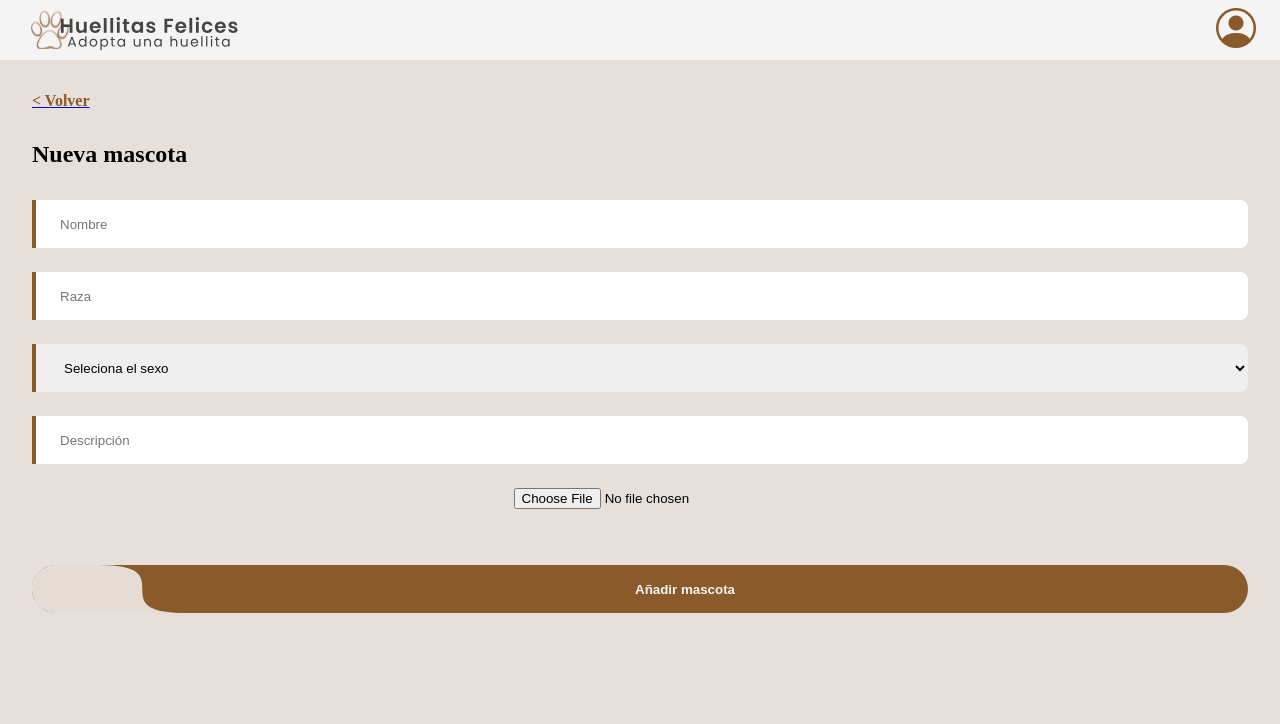
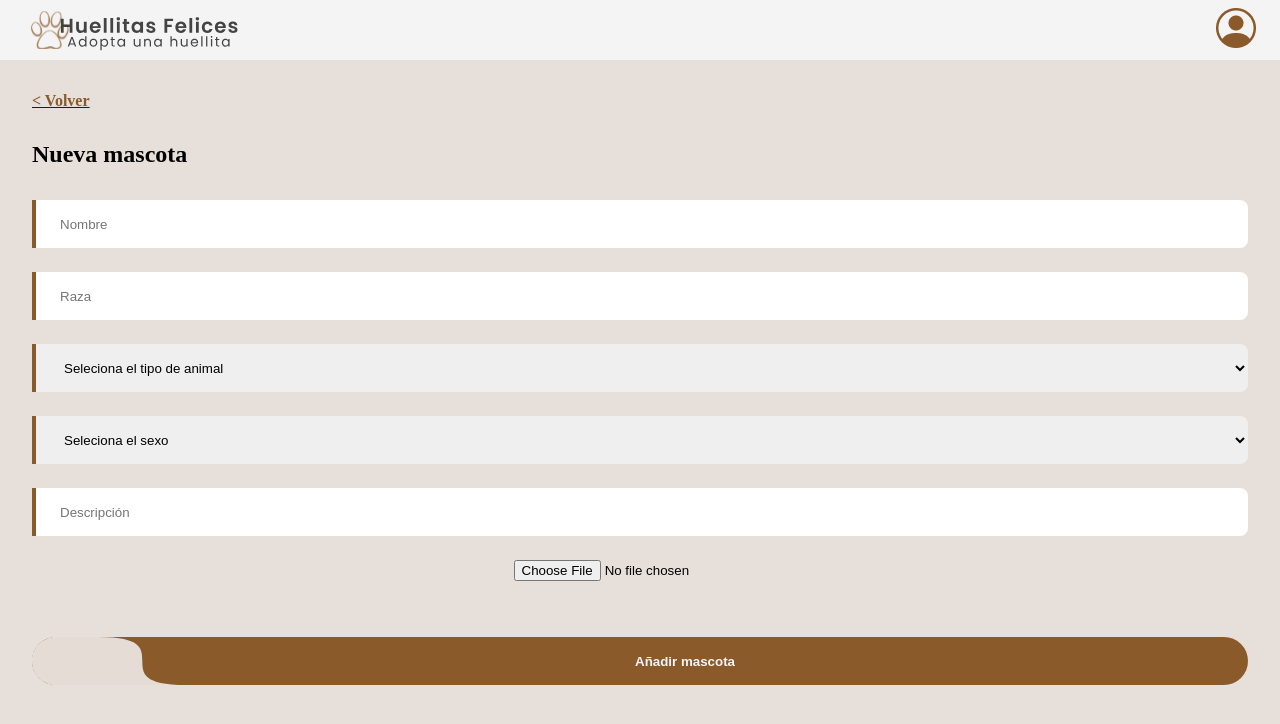
Before and after one commit to PresaMaite/HuellitasFelices, a React (Vite) app: page /admin/form in a window 1280 px wide. Shown: the top 724 px of the page. Built offline with nearby package versions, Linux system fonts and the light colour scheme.

Commit message:
THEBUTTON added

```diff
--- a/src/components/BtnPetSelect/BtnPetSelect.css
+++ b/src/components/BtnPetSelect/BtnPetSelect.css
@@ -1,6 +1,7 @@
 #buttons {
   width: 100%;
   display: flex;
+  margin: 24px 0;
 }
 
 #buttons button {
@@ -17,21 +18,6 @@
   color: #fff;
 }
 
-#animals-list {
-  display: flex;
-  flex-wrap: wrap;
-}
-
 .animal {
   width: 50%;
 }
-
-/* #buttons {
-
-  width: 70px;
-  height: 30px;
-  background-color: rgb(176, 77, 77);
-  border-color: none;
-  border-radius: 20px;
-  border: 0;
-} */
--- a/src/components/BtnPetSelect/BtnPetSelect.jsx
+++ b/src/components/BtnPetSelect/BtnPetSelect.jsx
@@ -1,7 +1,10 @@
 import "./BtnPetSelect.css";
-import React, { useState } from "react";
+import PropTypes from 'prop-types';
 
-function BtnPetSelect({ animals }) {
+import { useState } from "react";
+
+
+function BtnPetSelect({ animals, filterCallback }) {
   const [data, setData] = useState({
     selectedAnimals: animals,
     selected: "all",
@@ -14,24 +17,27 @@ function BtnPetSelect({ animals }) {
       selectedAnimals: animals,
       selected: "all",
     });
+    filterCallback(animals);
   };
 
   const selectCats = () => {
     console.log("selecting cats");
     setData({
-      selectedAnimals: animals.filter((animal) => animal.type === "CAT"),
+      selectedAnimals: animals.filter((animal) => animal.animal === "CAT"),
       selected: "cats",
     });
     console.log("Selected cats: ", data.selectedAnimals);
+    filterCallback(animals.filter((animal) => animal.animal === "CAT"));
   };
 
   const selectDogs = () => {
     console.log("selecting dogs");
     setData({
-      selectedAnimals: animals.filter((animal) => animal.type === "DOG"),
+      selectedAnimals: animals.filter((animal) => animal.animal === "DOG"),
       selected: "dogs",
     });
     console.log("Selected dogs: ", data.selectedAnimals);
+    filterCallback(animals.filter((animal) => animal.animal === "DOG"));
   };
 
   return (
@@ -56,13 +62,13 @@ function BtnPetSelect({ animals }) {
           Perros
         </button>
       </div>
-      <div id="animals-list">
-        {data.selectedAnimals.map((animal, index) => (
-          <img src={animal.image} className="animal" key={index} />
-        ))}
-      </div>
     </div>
   );
 }
 
+BtnPetSelect.propTypes = {
+  animals: PropTypes.any,
+  filterCallback: PropTypes.any
+};
+
 export default BtnPetSelect;
--- a/src/layouts/home/Home.jsx
+++ b/src/layouts/home/Home.jsx
@@ -3,23 +3,35 @@ import PropTypes from 'prop-types';
 
 import Lottie from "lottie-react";
 import { Link } from 'react-router-dom';
+import { useState } from 'react';
 
 import Navbar from '../../components/navbar/Navbar';
 import AnimalCard from '../../components/animalcard/AnimalCard';
 import Navbar2 from '../../components/navbar2/Navbar2';
+import BtnPetSelect from '../../components/BtnPetSelect/BtnPetSelect';
 
 import huellitasAnimation from "./../../assets/animations/huellitas.json";
-import { useState } from 'react';
+
+
+
 
 function Home() {
   const existingAnimals = JSON.parse(localStorage.getItem("animals")) || [];
   const lastAnimals = existingAnimals.slice(existingAnimals.length-2, existingAnimals.length);
 
 
-const [isLoading, setIsLoading] = useState(true);
+  const [isLoading, setIsLoading] = useState(true);
   setTimeout(() => {
     setIsLoading(false);
-  }, 5000);
+  }, 3000);
+
+  const [filter, setFilter] = useState(existingAnimals);
+
+  let filterCallback = (animalFilter) => {
+    setFilter(animalFilter);
+  }
+
+
 
   return (
     <div className="home">
@@ -37,6 +49,8 @@ const [isLoading, setIsLoading] = useState(true);
 
 
             <p className='hometext'>Adoptar una huellita</p>
+              <BtnPetSelect animals={existingAnimals} filterCallback={filterCallback} />
+
 
             <div className='animalsContainer animalContainerMargin'>
               {(isLoading || !existingAnimals) &&
@@ -44,7 +58,7 @@ const [isLoading, setIsLoading] = useState(true);
               }
 
               {(!isLoading && existingAnimals) &&
-                existingAnimals.map((animal, index) => (
+                filter.map((animal, index) => (
                   <Link to={`/details/${index}`} key={index}>
                     <AnimalCard name={animal.name} photo={animal.image} />
                   </Link>
--- a/src/pages/editForm/EditForm.jsx
+++ b/src/pages/editForm/EditForm.jsx
@@ -20,6 +20,7 @@ export const EditForm = () => {
 
   const [animal, setAnimal] = useState({
     name: selectedAnimal.name || "",
+    animal: selectedAnimal.animal || "",
     type: selectedAnimal.type || "",
     gender: selectedAnimal.gender || "",
     description: selectedAnimal.description || "",
@@ -51,6 +52,7 @@ export const EditForm = () => {
 
         setAnimal({
           name: "",
+          animal: "",
           type: "",
           gender: "",
           description: "",
@@ -113,6 +115,19 @@ export const EditForm = () => {
 
         <select
           type="text"
+          name="animal"
+          placeholder="animal"
+          value={animal.animal}
+          onChange={(e) => setAnimal({ ...animal, animal: e.target.value })}
+          className='loginInput'
+        >
+            <option value="">Seleciona el tipo de animal</option>
+            <option value="CAT">Gato</option>
+            <option value="DOG">Perro</option>
+        </select>
+
+        <select
+          type="text"
           name="gender"
           placeholder="Sexo"
           value={animal.gender}
--- a/src/pages/form/AdminForm.jsx
+++ b/src/pages/form/AdminForm.jsx
@@ -11,6 +11,7 @@ import { Btn } from "../../components/btn/Btn";
 export const AdminForm = () => {
   const [animal, setAnimal] = useState({
     name: "",
+    animal: "",
     type: "",
     gender: "",
     description: "",
@@ -37,6 +38,7 @@ export const AdminForm = () => {
 
     setAnimal({
       name: "",
+      animal: "",
       type: "",
       gender: "",
       description: "",
@@ -69,6 +71,18 @@ export const AdminForm = () => {
             value={animal.type}
             onChange={(e) => setAnimal({ ...animal, type: e.target.value })}
         />
+        <select
+          type="text"
+          name="animal"
+          placeholder="animal"
+          value={animal.animal}
+          onChange={(e) => setAnimal({ ...animal, animal: e.target.value })}
+          className='loginInput'
+        >
+            <option value="">Seleciona el tipo de animal</option>
+            <option value="CAT">Gato</option>
+            <option value="DOG">Perro</option>
+        </select>
 
         <select
           type="text"
```
